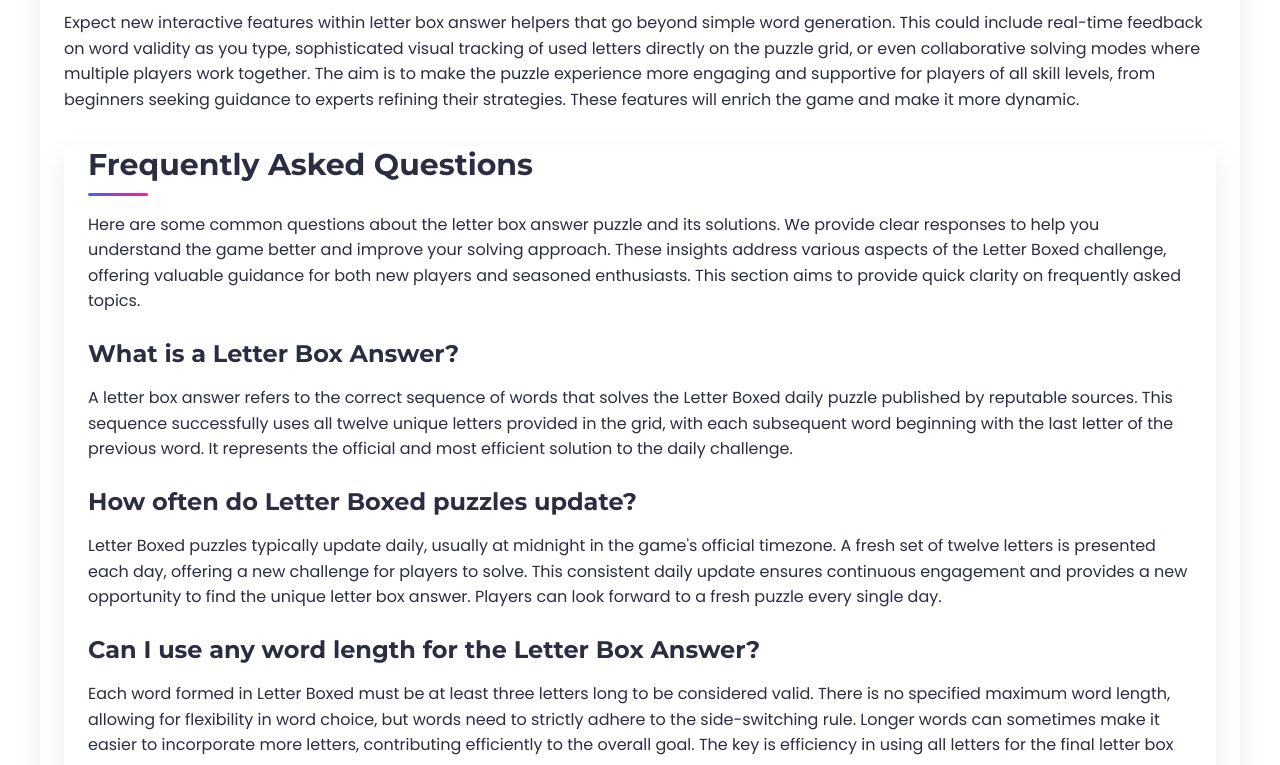
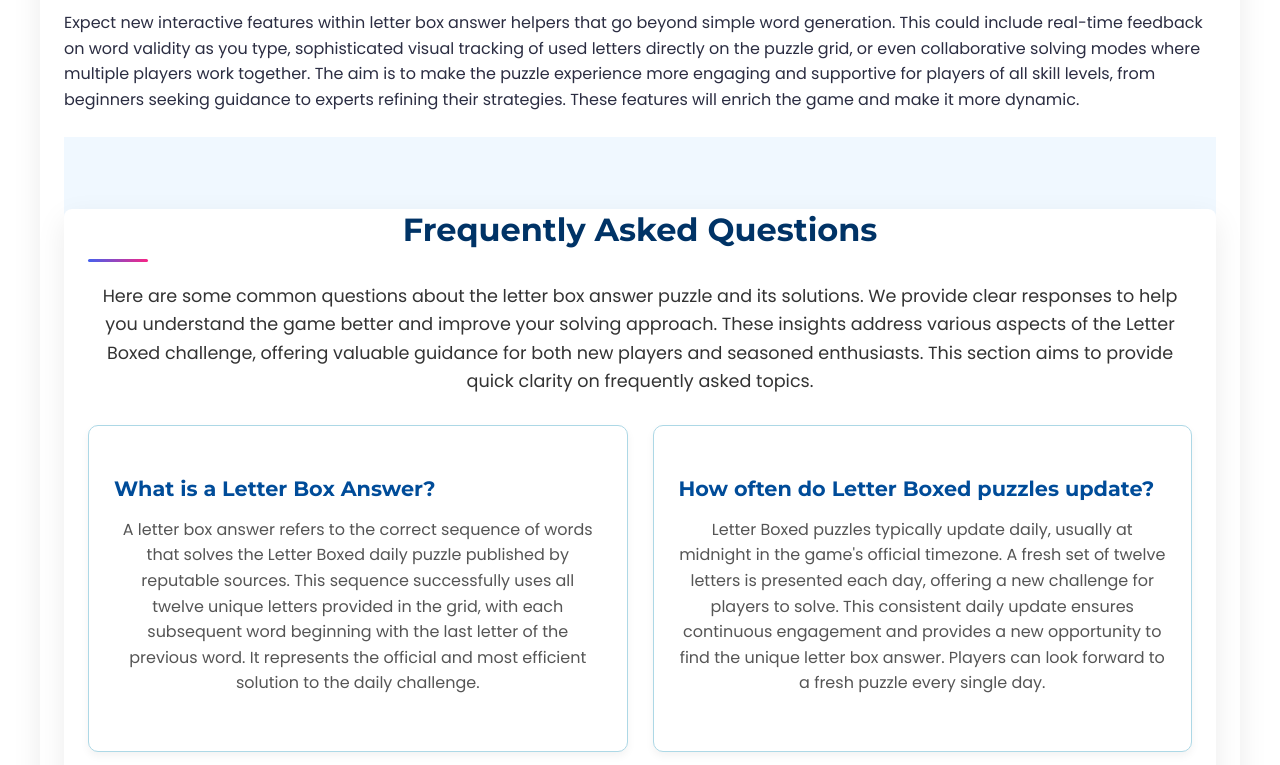
Before and after one commit to DigitalRP/letterboxanswer, a plain HTML site: page index.html in a window 1280 px wide. Shown: the part 10620-11385 px from the top of the page. Drawn offline with Linux system fonts and the light colour scheme.

Commit message:
Update styles.css

```diff
--- a/css/styles.css
+++ b/css/styles.css
@@ -87,6 +87,66 @@
   display: flex;
   flex-direction: column;
 }
+ .faq-section {
+    padding: 40px 0;
+    background-color: #f0f8ff;
+  }
+
+  .container {
+    max-width: 1200px;
+    margin: 0 auto;
+    padding: 0 20px;
+  }
+
+  .faq-section h2 {
+    color: #003366;
+    font-size: 2em;
+    margin-bottom: 20px;
+    text-align: center;
+  }
+
+  .faq-section h2 i {
+    color: #007bff;
+  }
+
+  .faq-section p {
+    font-size: 1.1em;
+    line-height: 1.6;
+    color: #333;
+    text-align: center;
+    margin-bottom: 30px;
+  }
+
+  .faq-grid {
+    display: grid;
+    grid-template-columns: repeat(auto-fit, minmax(450px, 1fr));
+    gap: 25px;
+  }
+
+  .faq-item {
+    background-color: #ffffff;
+    padding: 25px;
+    border-radius: 10px;
+    box-shadow: 0 4px 8px rgba(0, 0, 0, 0.05);
+    border: 1px solid #ADD8E6;
+  }
+
+  .faq-item h3 {
+    color: #004C99;
+    font-size: 1.3em;
+    margin-bottom: 15px;
+  }
+
+  .faq-item h3 i {
+    color: #007bff;
+    margin-right: 8px;
+  }
+
+  .faq-item p {
+    font-size: 1em;
+    line-height: 1.6;
+    color: #555;
+  }
 main {
   flex: 1;
   background-color: var(--bg-color);
```
